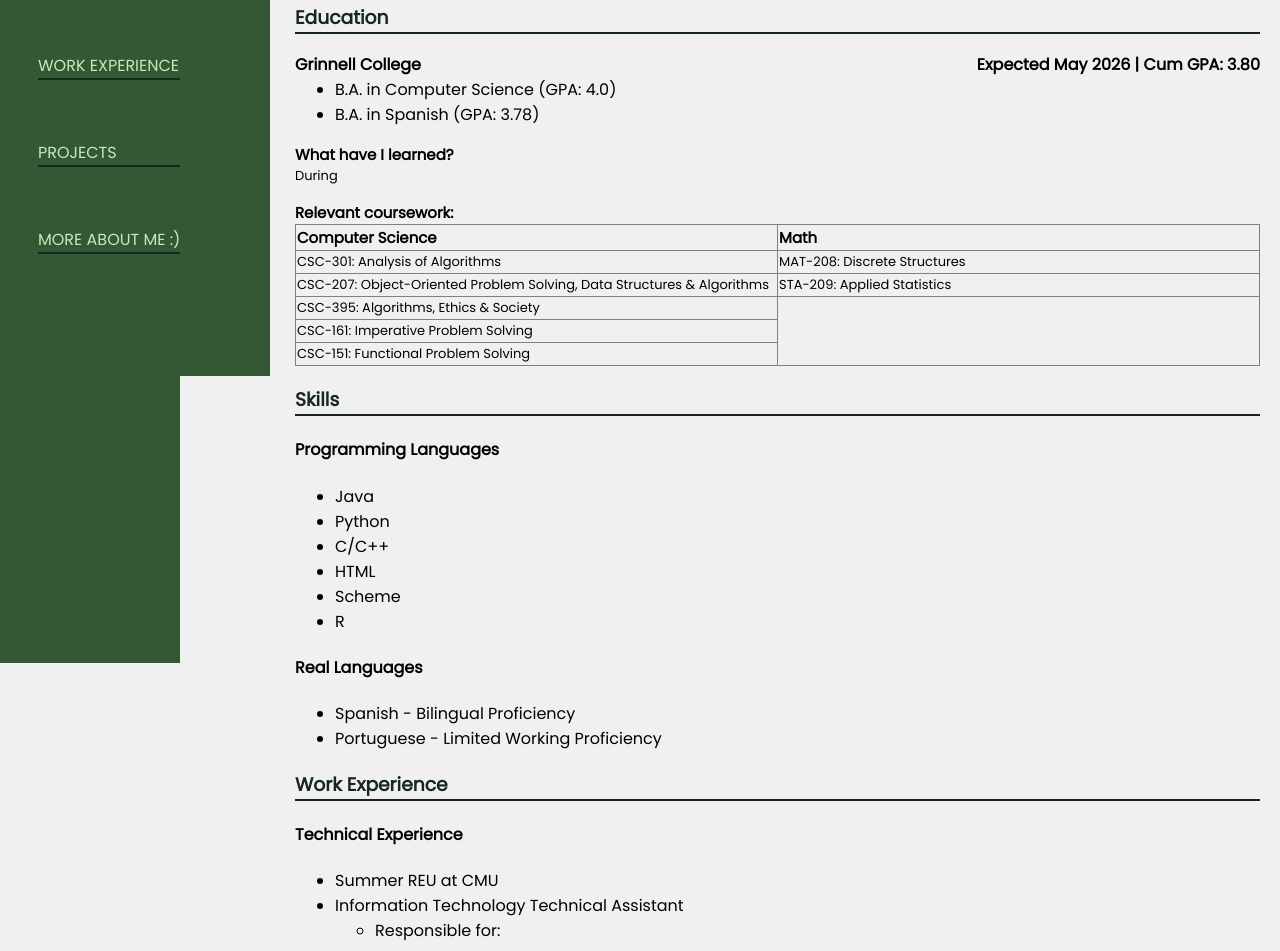
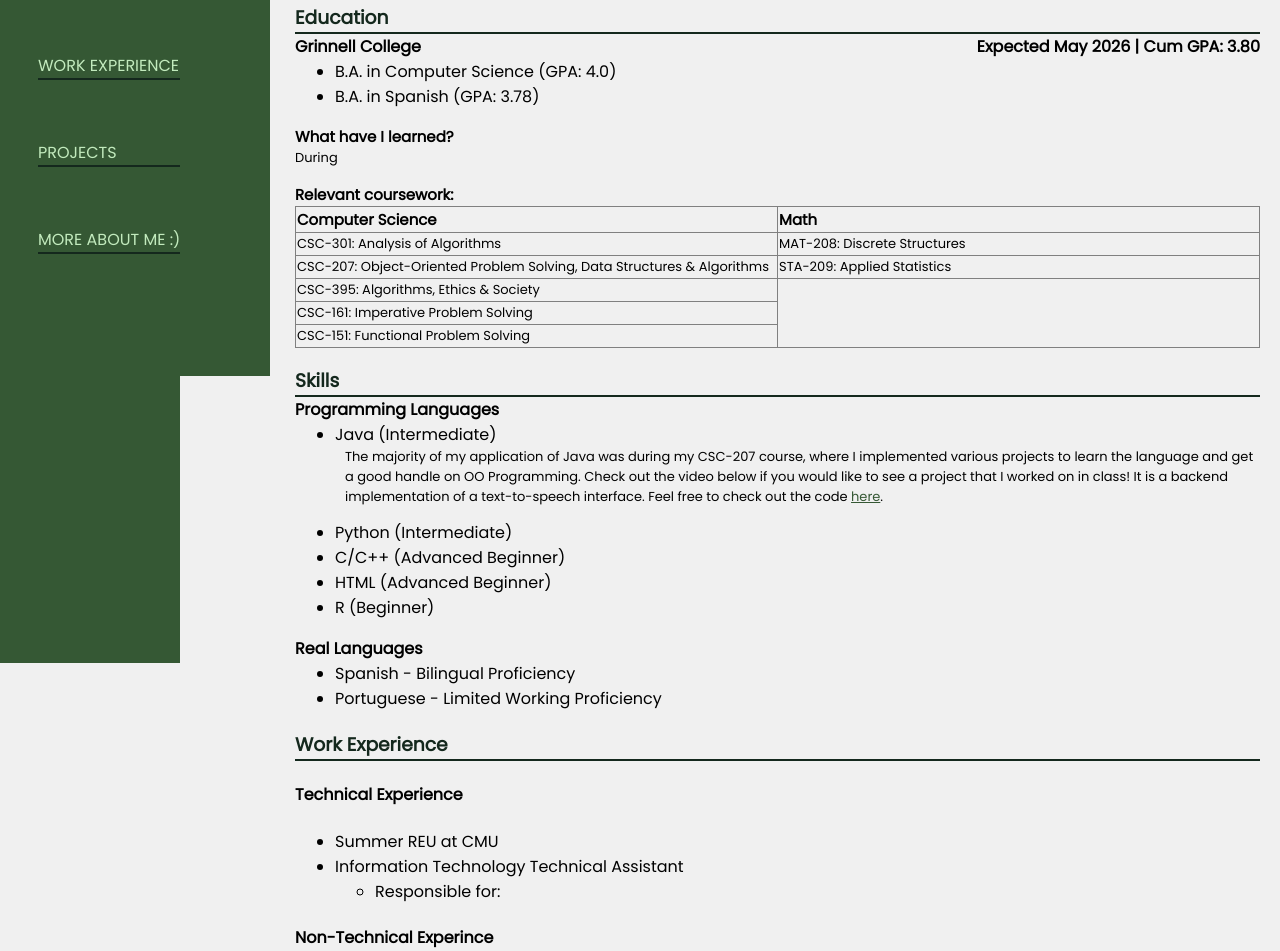
Before and after one commit to joshuadelarosa1/resume, a plain HTML site: page index.html in a window 1280 px wide. Shown: the part 424-1375 px from the top of the page. Drawn offline with Linux system fonts and the light colour scheme.

Commit message:
more resume updates

```diff
--- a/index.html
+++ b/index.html
@@ -51,7 +51,7 @@
             <section>
                 <h2 id="about-me">About Me</h2>
                 <p>Welcome! My name is Joshua Delarosa <a href="https://pronouns.org/what-and-why"
-                    class="pronouns" target="_blank" rel="noopener noreferrer">
+                    target="_blank" rel="noopener noreferrer">
                     (he/him/<span lang="es-MX">él</span>)</a>,
                     and I am a current third-year student at Grinnell College. I am
                     persuing a double major in Computer Science & Spanish, with a
@@ -121,16 +121,29 @@
                 </p>
             </section>
 
-            <section>
+            <section class="skills-container">
                 <h3 id="skills">Skills</h3>
                 <h4>Programming Languages</h4>
                     <ul class="programming-languages">
-                        <li>Java</li>
-                        <li>Python</li>
-                        <li>C/C++</li>
-                        <li>HTML</li>
-                        <li>Scheme</li>
-                        <li>R</li>
+                        <li>Java (Intermediate) <br>
+                            <p class="programming-descriptions">
+                                The majority of my application of Java was during my
+                                CSC-207 course, where I implemented various
+                                projects to learn the language and get a good handle
+                                on OO Programming. Check out the video below
+                                if you would like to see a project that I worked on
+                                in class! It is a backend implementation of a
+                                text-to-speech interface. Feel free to check out
+                                the code
+                                <a href="https://github.com/joshuadelarosa1/TextToSpeech-Project"
+                                target="_blank" rel="noopener noreferrer">here</a>.
+                            </p>
+                        </li>
+
+                        <li>Python (Intermediate)</li>
+                        <li>C/C++ (Advanced Beginner)</li>
+                        <li>HTML (Advanced Beginner)</li>
+                        <li>R (Beginner)</li>
                     </ul>
 
                 <h4>Real Languages</h4>
--- a/style.css
+++ b/style.css
@@ -40,6 +40,10 @@ h1 {
 h3 {
     color: var(--dark-green);
     border-bottom: 2px solid var(--dark-green);
+}
+
+a {
+    color: var(--hunter-green);
 }
 
 a:visited {
@@ -137,10 +141,6 @@ td {
     margin-top: 0;
 }
 
-.pronouns {
-    color: var(--hunter-green)
-}
-
 /* Example taken from:
     https://getcssscan.com/css-buttons-examples */
 .button1 {
@@ -170,15 +170,23 @@ td {
   touch-action: manipulation;
 }
 
-.button-1:hover,
-.button-1:focus {
-  background-color: #F082AC;
+.button1:hover,
+.button1:focus {
+  background-color: #4c874a;
 }
 
 .college-container {
     display: flex;
     justify-content: space-between;
     margin: 0;
+}
+
+.college-container h3 {
+    margin-bottom: 0;
+}
+
+.education-container h3 {
+    margin-bottom: 0;
 }
 
 .education-list {
@@ -205,6 +213,24 @@ td {
     border-collapse: collapse;
 }
 
+.skills-container h3 {
+    margin-bottom: 0;
+}
+
+.skills-container h4 {
+    margin: 0;
+}
+
+.skills-container ul {
+    margin-top: 0;
+}
+
+.programming-descriptions {
+    font-size: 13px;
+    margin-top: 0;
+    margin-left: 10px;
+}
+
 
 /* FOOTER
 ----------------------------------------------------------- */
```
